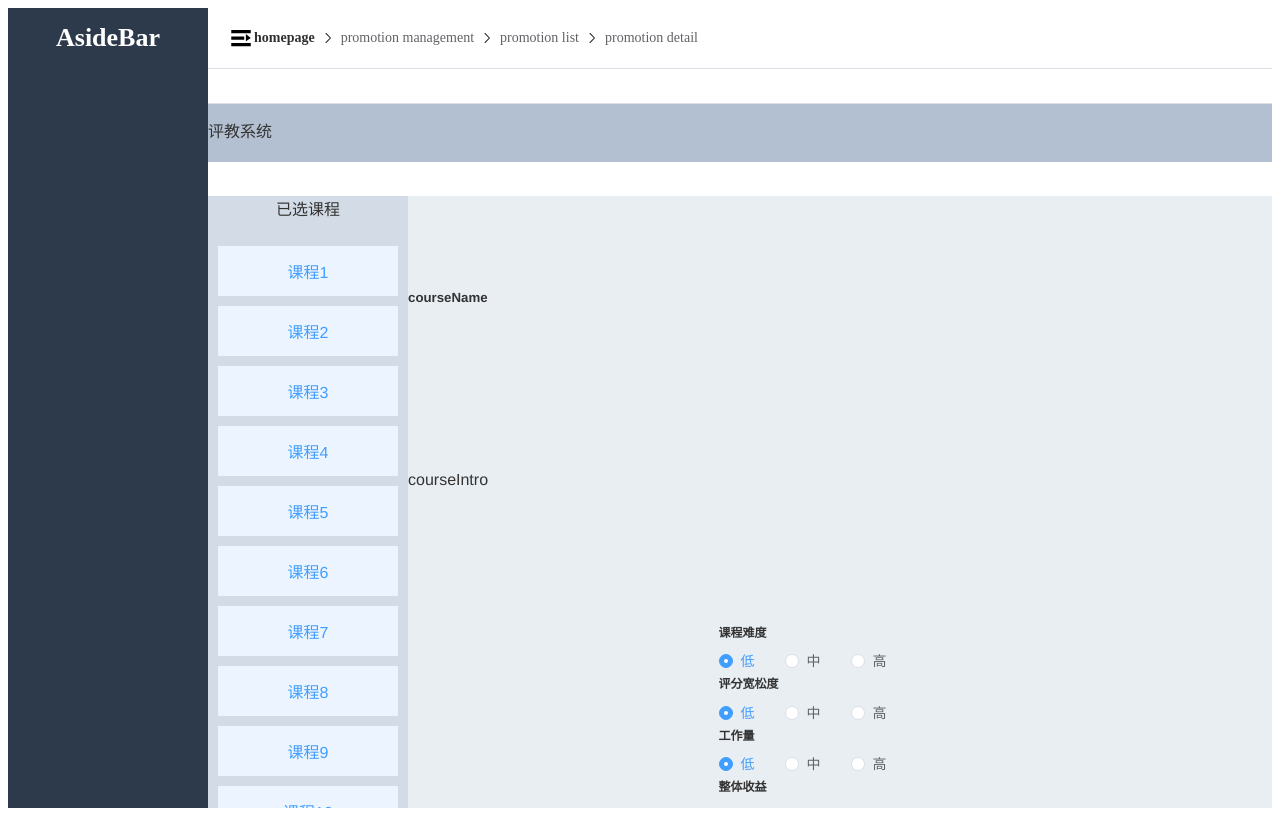
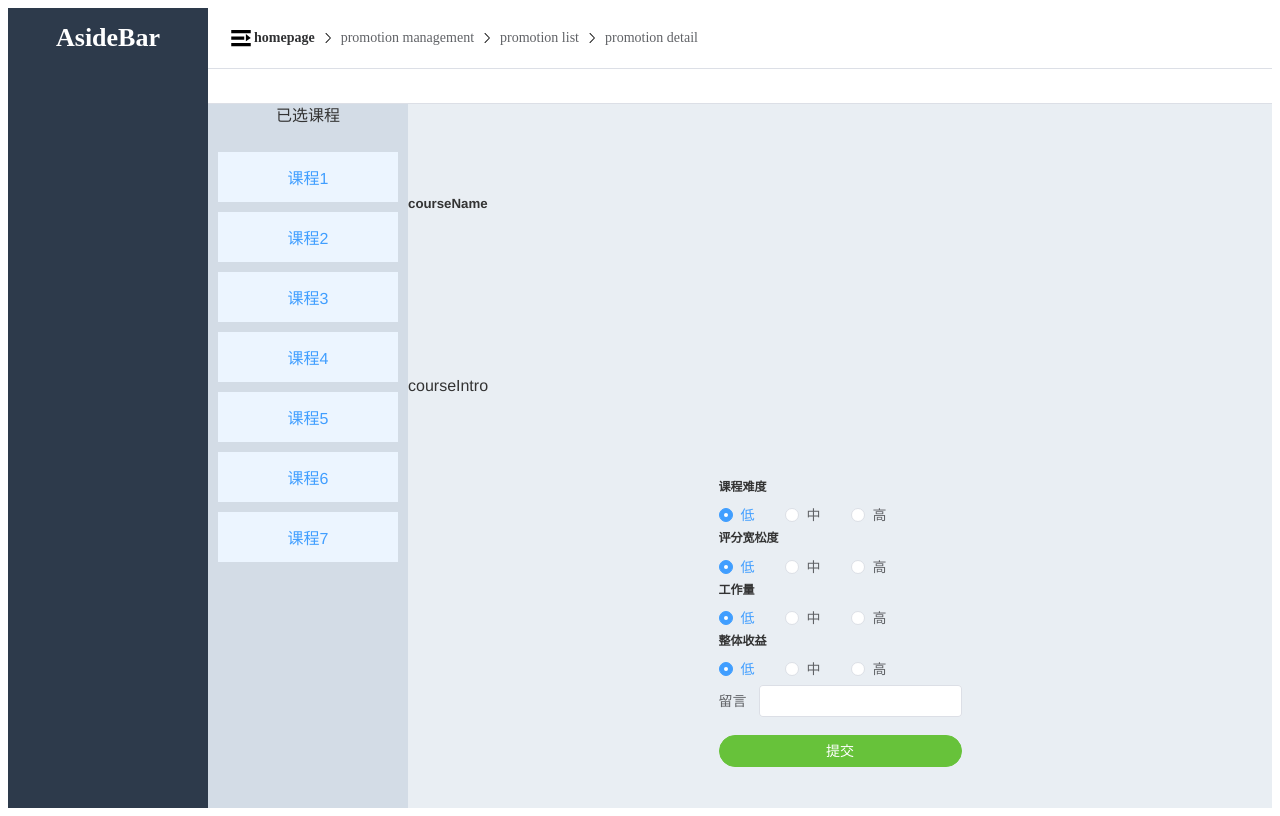
Before and after one commit to sustech-cs304/team-project-24spring-39, a Vue app in the folder se_frontend/: page /evaluation in a window 1280 px wide. Built offline with nearby package versions, Linux system fonts and the light colour scheme; what makeit-captcha would draw is missing.

Commit message:
delete the head

```diff
--- a/se_frontend/src/views/courseEvaluate.vue
+++ b/se_frontend/src/views/courseEvaluate.vue
@@ -7,7 +7,6 @@ import RatingComponent from "../component/Evaluate/RatingComponent.vue";
 <template>
   <div id="app">
     <el-container style="height: 100%">
-      <el-header>评教系统</el-header>
       <el-container>
         <el-aside width="200px">
           <div style="text-align: center">已选课程</div>
```
